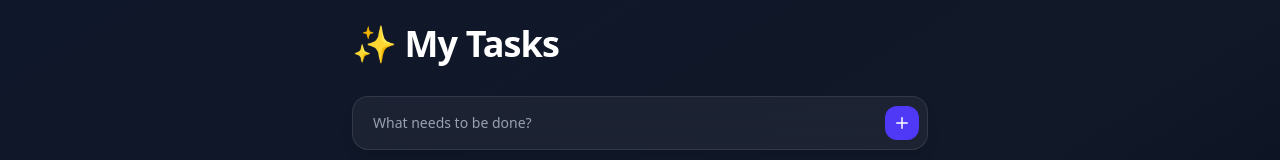
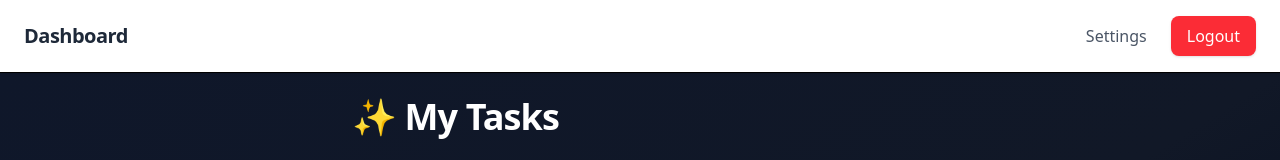
Before and after one commit to nishchayMish/todo-fe, a Next.js app: page /dashboard in a window 1280 px wide. Shown: the top 160 px of the page. Built offline with nearby package versions, Linux system fonts and the light colour scheme; no server answers.

Commit message:
feat: implement authentication middleware, private route layout, and navbar with logout functionality

```diff
--- /dev/null
+++ b/app/(private)/layout.tsx
@@ -0,0 +1,13 @@
+import Navbar from '@/components/Navbar'
+import React from 'react'
+
+const layout = ({ children }: { children: React.ReactNode }) => {
+    return (
+        <div>
+            <Navbar />
+            {children}
+        </div>
+    )
+}
+
+export default layout
--- /dev/null
+++ b/components/Navbar.tsx
@@ -0,0 +1,51 @@
+"use client";
+import apiClient from "@/lib/apiClient";
+import Link from "next/link";
+import { useRouter } from "next/navigation";
+
+const Navbar = () => {
+    const router = useRouter();
+
+    const logout = async () => {
+        try {
+            const res = await apiClient.get("/logout");
+            localStorage.clear();
+            if (res.status === 200) {
+                router.push("/login");
+            }
+        } catch (error) {
+            console.log(error);
+        }
+    };
+
+    return (
+        <nav className="sticky top-0 z-50 flex items-center justify-between px-6 py-4 bg-white/80 backdrop-blur-md border-b shadow-sm">
+
+            {/* Logo / Title */}
+            <h1 className="text-xl font-semibold text-gray-800 tracking-tight cursor-pointer">
+                Dashboard
+            </h1>
+
+            {/* Right Section */}
+            <div className="flex items-center gap-6">
+
+                <Link
+                    href="/settings"
+                    className="text-gray-600 hover:text-black font-medium transition duration-200"
+                >
+                    Settings
+                </Link>
+
+                <button
+                    onClick={logout}
+                    className="px-4 py-2 rounded-lg bg-red-500 text-white font-medium shadow-sm hover:bg-red-600 hover:shadow-md active:scale-95 transition duration-200"
+                >
+                    Logout
+                </button>
+
+            </div>
+        </nav>
+    );
+};
+
+export default Navbar;
--- /dev/null
+++ b/middleware.ts
@@ -0,0 +1,36 @@
+import { NextRequest, NextResponse } from "next/server";
+
+export function middleware(req: NextRequest) {
+    const token = req.cookies.get("token")?.value;
+    const pathname = req.nextUrl.pathname;
+
+    const publicRoutes = ["login", "register"];
+    const protectedRoutes = ["dashboard", "settings", "todos"];
+
+    const isPublicRoute = publicRoutes.some((route) =>
+        pathname.startsWith(`/${route}`)
+    );
+
+    const isProtectedRoute = protectedRoutes.some((route) =>
+        pathname.startsWith(`/${route}`)
+    );
+
+    // 🔓 Public routes
+    if (isPublicRoute) {
+        if (token) {
+            return NextResponse.redirect(new URL("/dashboard", req.url));
+        }
+        return NextResponse.next();
+    }
+
+    // 🔒 Protected routes
+    if (isProtectedRoute && !token) {
+        return NextResponse.redirect(new URL("/login", req.url));
+    }
+
+    return NextResponse.next();
+}
+
+export const config = {
+    matcher: ["/((?!_next|favicon.ico).*)"],
+};
```
Also changed, not shown: 1 other file (tests, documents, lock files or other folders).
